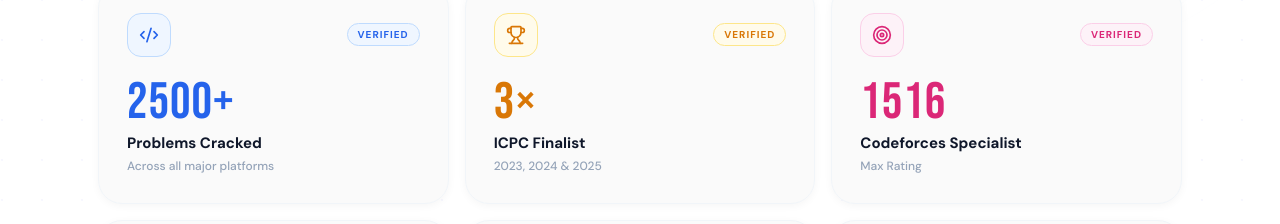
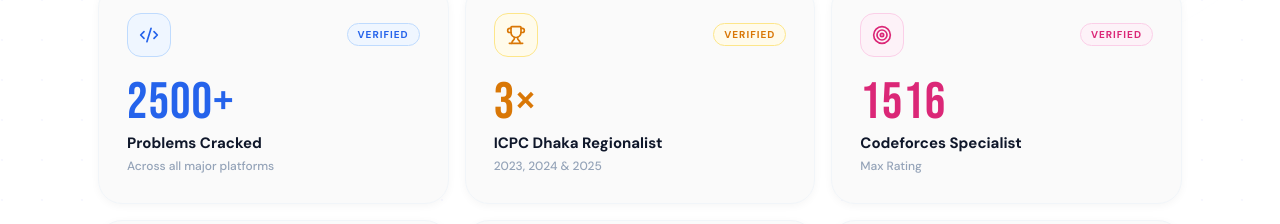
Before and after one commit to subrata-24/Portfolio, a React (Vite) app: page / in a window 1280 px wide. Shown: the part 1880-2104 px from the top of the page. Built offline with nearby package versions, Linux system fonts and the light colour scheme.

Commit message:
Change info

```diff
--- a/src/sections/Algorithmic.tsx
+++ b/src/sections/Algorithmic.tsx
@@ -24,7 +24,7 @@
   {
     icon: Trophy,
     value: "3×",
-    label: "ICPC Finalist",
+    label: "ICPC Dhaka Regionalist",
     sub: "2023, 2024 & 2025",
     accent: "#d97706",
     lightBg: "#fffbeb",
--- a/vite.config.ts
+++ b/vite.config.ts
@@ -1,8 +1,12 @@
-import { defineConfig } from 'vite'
-import react from '@vitejs/plugin-react'
-import tailwindcss from '@tailwindcss/vite'
+import { defineConfig } from "vite";
+import react from "@vitejs/plugin-react";
+import tailwindcss from "@tailwindcss/vite";
 
 // https://vite.dev/config/
 export default defineConfig({
-  plugins: [tailwindcss(),react()],
-})
+  plugins: [tailwindcss(), react()],
+  build: {
+    outDir: "dist",
+    sourcemap: false,
+  },
+});
```
